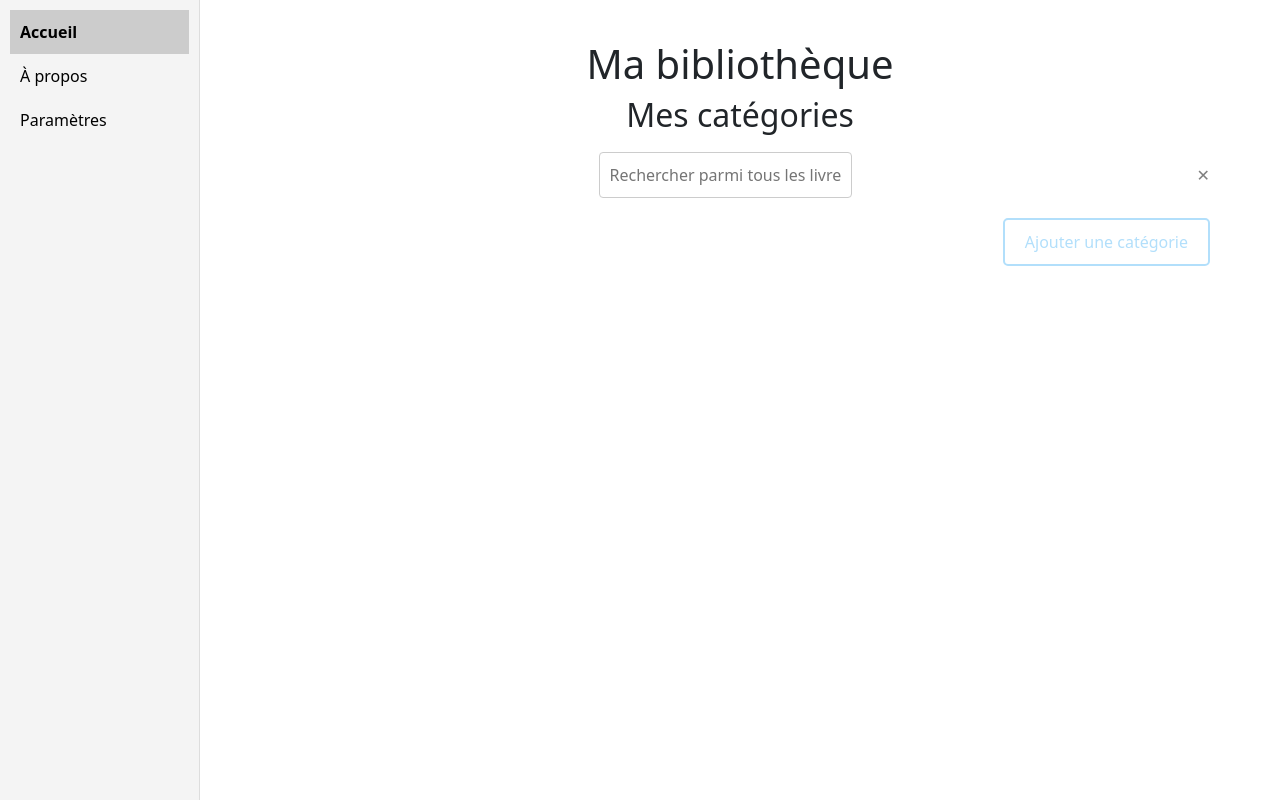
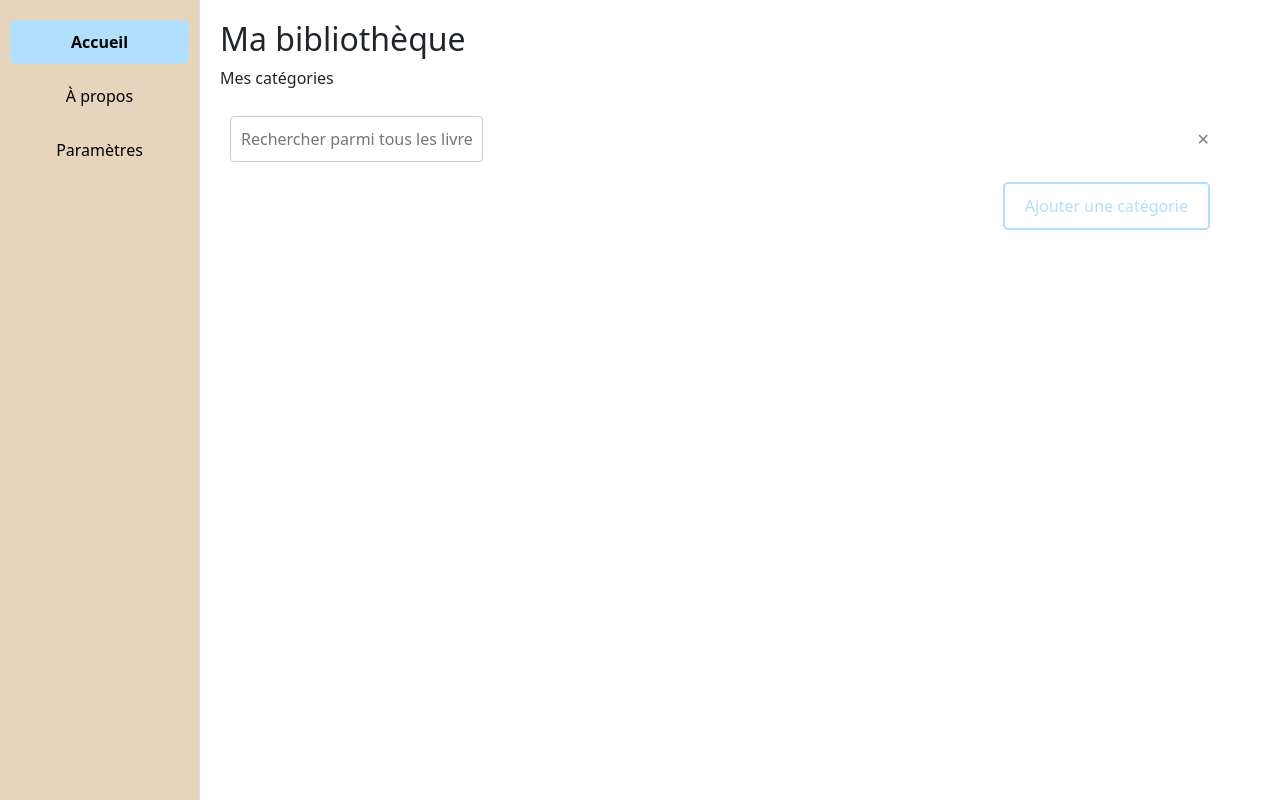
Before and after one commit to Natriera/formation-react, a React (Vite) app: page / in a window 1280 px wide. Built offline with nearby package versions, Linux system fonts and the light colour scheme.

Commit message:
Remplir la page de paramètres

```diff
--- a/src/App.jsx
+++ b/src/App.jsx
@@ -1,7 +1,7 @@
 import React, { useState } from 'react';
 import HomePage from './pages/homePage';
+import SettingsPage from './pages/settings'
 //import AboutPage from './pages/AboutPage';
-//import SettingsPage from './pages/SettingsPage';
 import './design/app/App.css'; // Pour les styles généraux
 
 const App = () => {
@@ -25,7 +25,7 @@ const App = () => {
       {/* Contenu principal */}
       <div className="content">
         {activeTab === 'home' && <HomePage />}
-
+        {activeTab === 'settings' && <SettingsPage />}
       </div>
     </div>
   );
--- a/src/bdd/bookCategoryList.jsx
+++ b/src/bdd/bookCategoryList.jsx
@@ -102,7 +102,7 @@ const CategoryList = () => {
 
   return (
     <div>
-      <h2>Mes catégories</h2>
+      <p>Mes catégories</p>
       <div>
         <div className='div-container-align-right'>
           <InputText
--- a/src/design/app/App.css
+++ b/src/design/app/App.css
@@ -22,7 +22,7 @@ div-container-align-center {
 
 .sidebar {
   width: 200px;
-  background-color: #f4f4f4;
+  background-color: rgb(230, 212, 189);
   display: flex;
   flex-direction: column;
   padding: 10px;
@@ -32,10 +32,12 @@ div-container-align-center {
 .sidebar button {
   background: none;
   border: none;
+  border-radius: 6px;
   padding: 10px;
-  text-align: left;
+  text-align: center;
   cursor: pointer;
   transition: background-color 0.2s ease;
+  margin-top: 10px;
 }
 
 .sidebar button:hover {
@@ -43,7 +45,7 @@ div-container-align-center {
 }
 
 .sidebar .active {
-  background-color: #ccc;
+  background-color: #b2dffb;
   font-weight: bold;
 }
 
--- a/src/pages/homePage.jsx
+++ b/src/pages/homePage.jsx
@@ -4,10 +4,8 @@ import CategoryList from '../bdd/bookCategoryList'; // Import du composant BookL
 
 const HomePage = () => {
   return (
-    <div className="App">
-      <header className="App-header" style={{marginTop : '20px'}}>
-        <h1>Ma bibliothèque</h1>
-      </header>
+    <div >
+      <h2>Ma bibliothèque</h2>
       <CategoryList /> {/* Gérer la liste des types de livres */}
     </div>
   );
--- /dev/null
+++ b/src/pages/settings.jsx
@@ -0,0 +1,13 @@
+// pages/settings.js
+import React from 'react';
+
+const SettingsPage = () => {
+  return (
+    <div>
+      <h2>Paramètres</h2>
+      <p>Contenu des paramètres ici.</p>
+    </div>
+  );
+};
+
+export default SettingsPage;
```
